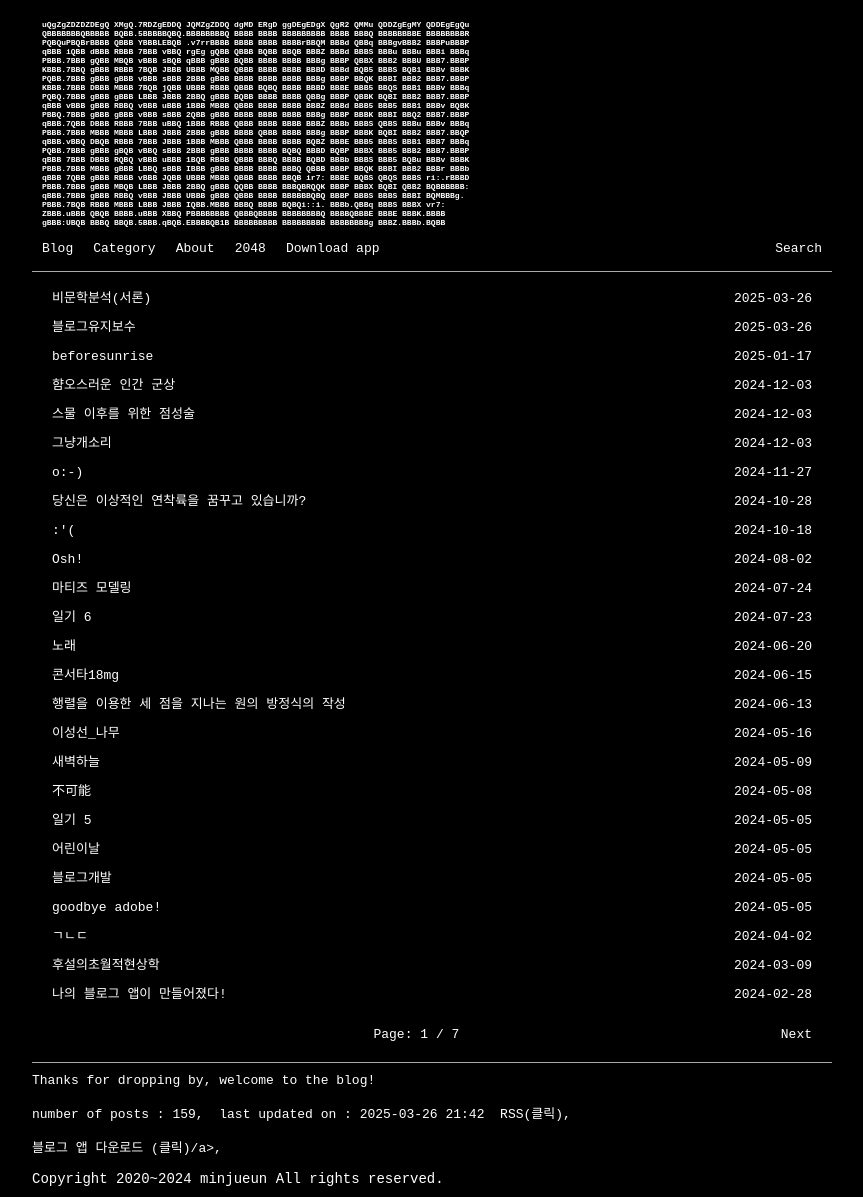
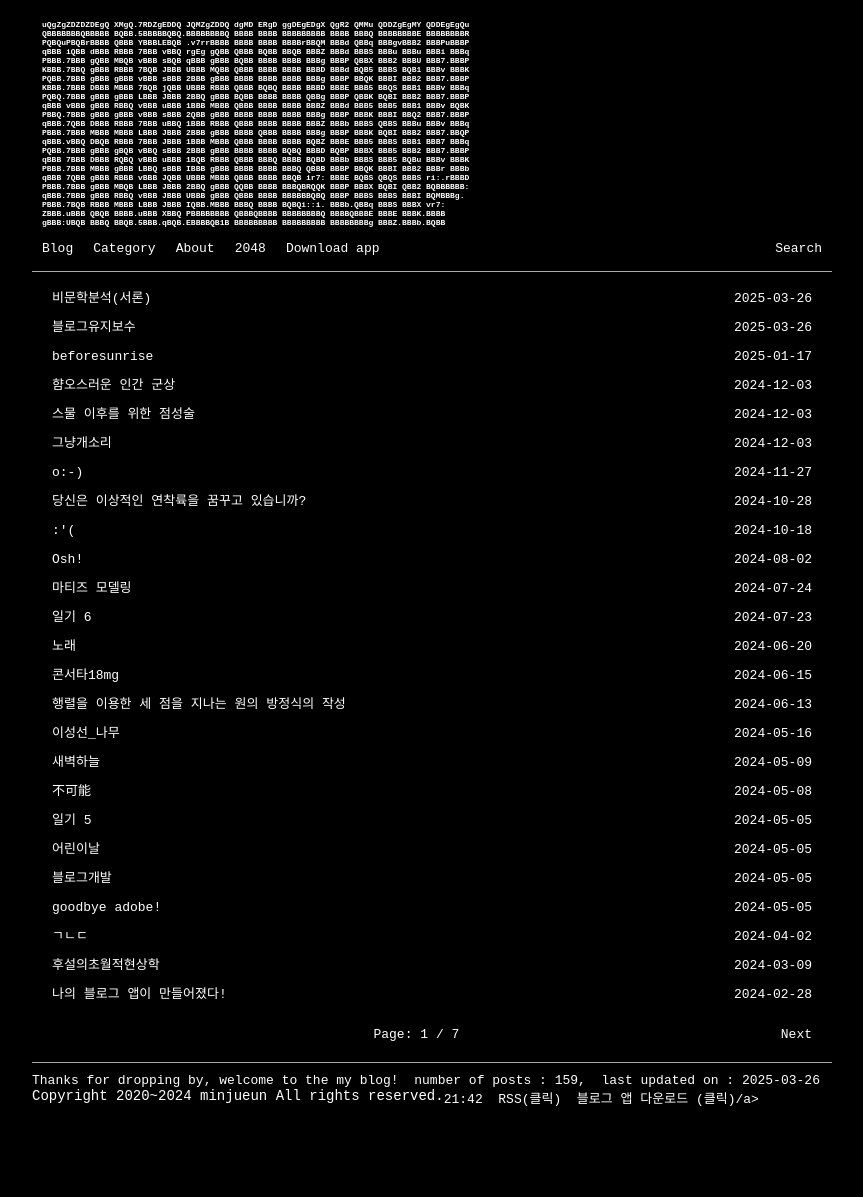
Before and after one commit to whoisrealminjueun/whoisrealminjueun.github.io, a Jekyll site: the page built from index.html, in a window 1280 px wide. Shown: the whole page, without its empty margins (208-1071 px from the left). Built offline with Jekyll 4.4.1, drawn with Linux system fonts in a browser that asks for light colours; the list of posts is cut into pages by our own code; after the commit the page ends 1117 px from its top, so only the background shows below that.

Commit message:
Update footer.html

```diff
--- a/_includes/footer.html
+++ b/_includes/footer.html
@@ -1,8 +1,8 @@
 <div class="footer-copyright">
-    Thanks for dropping by, welcome to the blog!<br><br>
+    Thanks for dropping by, welcome to the my blog!&nbsp
     {{ "number of posts : " }}{{ site.posts.size }},&nbsp
     {{ "last updated on : " }}{{ "now" | date: "%Y-%m-%d %H:%M" }}&nbsp
-    <a href="https://whoisrealminjueun.github.io/feed.xml">RSS(클릭)</a>,<br><br>
-<a href="https://mega.nz/file/sL9QyRCa#Fk2D86LNPFbgXLYgFEbztoxZisk8EsxaIpF2v9z8l_I">블로그 앱 다운로드 (클릭)/a>,<br><br>
-  <span class="footer-copyright-text float-left">Copyright 2020~2024 minjueun All rights reserved.</span>
+    <a href="https://whoisrealminjueun.github.io/feed.xml">RSS(클릭)</a>&nbsp
+    <a href="https://mega.nz/file/sL9QyRCa#Fk2D86LNPFbgXLYgFEbztoxZisk8EsxaIpF2v9z8l_I">블로그 앱 다운로드 (클릭)/a>&nbsp
+    <span class="footer-copyright-text float-left">Copyright 2020~2024 minjueun All rights reserved.</span>
 </div>
```
